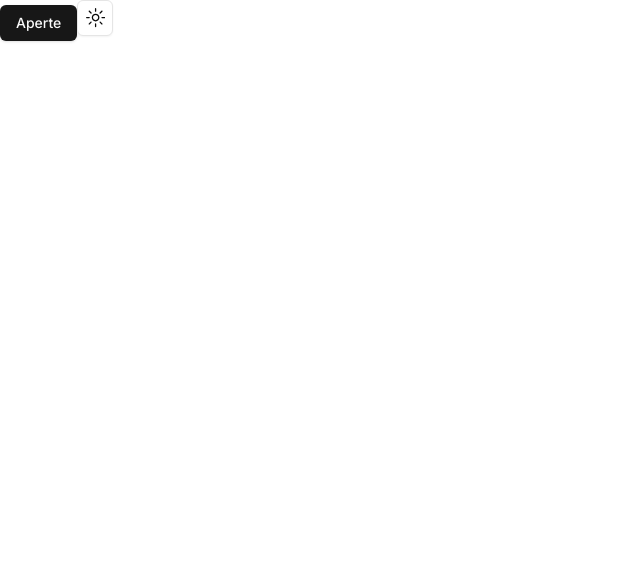
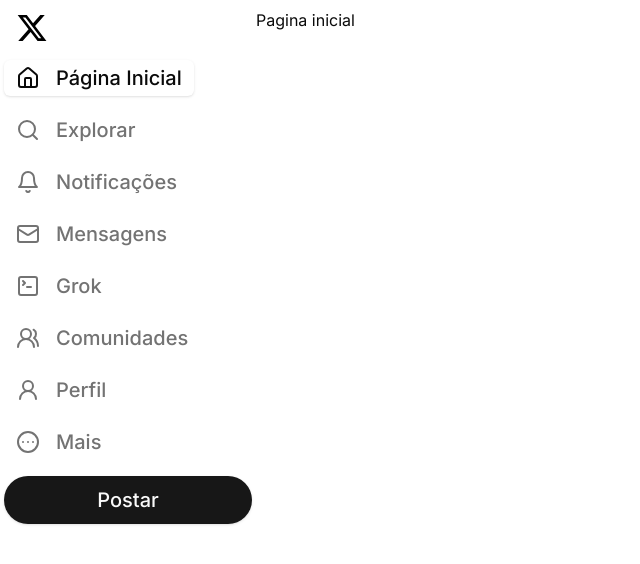
Before and after one commit to jooluisrm/twitter-fake, a Next.js app: page / in a window 1280 px wide. Shown: the top 564 px of the page, without its empty margins (0-640 px from the left). Built offline with nearby package versions, Linux system fonts and the light colour scheme.

Commit message:
Criando a interface inicial

```diff
--- a/package.json
+++ b/package.json
@@ -12,6 +12,7 @@
     "@radix-ui/react-dropdown-menu": "^2.1.1",
     "@radix-ui/react-icons": "^1.3.0",
     "@radix-ui/react-slot": "^1.1.0",
+    "@radix-ui/react-tabs": "^1.1.0",
     "class-variance-authority": "^0.7.0",
     "clsx": "^2.1.1",
     "lucide-react": "^0.438.0",
--- a/src/app/layout.tsx
+++ b/src/app/layout.tsx
@@ -1,7 +1,7 @@
 import type { Metadata } from "next";
 import { Inter } from "next/font/google";
 import "./globals.css";
-import { ThemeProvider } from "@/components/theme-provider";
+import { ThemeProvider } from "@/components/Dark-Mode/theme-provider";
 
 const inter = Inter({ subsets: ["latin"] });
 
--- a/src/app/page.tsx
+++ b/src/app/page.tsx
@@ -1,13 +1,12 @@
 "use client"
 
-import { ThemeToggle } from "@/components/theme-toggle";
-import { Button } from "@/components/ui/button";
+import { TabelaPage } from "@/components/Tabela-Inicial/tabela-page";
+
 
 export const Page = () => {
     return (
-        <div>
-            <Button>Aperte</Button>
-            <ThemeToggle></ThemeToggle>
+        <div className="container mx-auto">
+            <TabelaPage />
         </div>
     );
 }
--- /dev/null
+++ b/src/components/Tabela-Inicial/tabela-page.tsx
@@ -0,0 +1,34 @@
+import { Tabs, TabsContent, TabsList, TabsTrigger } from "@/components/ui/tabs"
+import { Button } from "../ui/button";
+import { EnvelopeClosedIcon, HomeIcon } from "@radix-ui/react-icons";
+import { Bell, CircleEllipsis, Currency, Home, LetterText, Mail, MessageSquareWarningIcon, Search, Share, SquareTerminal, UserRound, UsersRound } from "lucide-react";
+
+
+export const TabelaPage = () => {
+    return (
+        <div>
+            <Tabs defaultValue="home" className="flex ">
+                <TabsList className="flex flex-col h-screen justify-start items-start gap-4 pt-3 w-64 bg-transparent">
+                    <svg xmlns="http://www.w3.org/2000/svg" viewBox="0 0 512 512" className="w-8 fill-black dark:fill-white ml-3"><path d="M389.2 48h70.6L305.6 224.2 487 464H345L233.7 318.6 106.5 464H35.8L200.7 275.5 26.8 48H172.4L272.9 180.9 389.2 48zM364.4 421.8h39.1L151.1 88h-42L364.4 421.8z"/></svg>
+                    <TabsTrigger value="home" className="text-xl flex items-center gap-4"> <Home /> Página Inicial</TabsTrigger>
+                    <TabsTrigger value="explorar" className="text-xl flex items-center gap-4"> <Search /> Explorar</TabsTrigger>
+                    <TabsTrigger value="notificação" className="text-xl flex items-center gap-4"> <Bell/> Notificações</TabsTrigger>
+                    <TabsTrigger value="mensagens" className="text-xl flex items-center gap-4"> <Mail/> Mensagens</TabsTrigger>
+                    <TabsTrigger value="grok" className="text-xl flex items-center gap-4"> <SquareTerminal/> Grok</TabsTrigger>
+                    <TabsTrigger value="comunidades" className="text-xl flex items-center gap-4"> <UsersRound/>Comunidades</TabsTrigger>
+                    <TabsTrigger value="perfil" className="text-xl flex items-center gap-4"> <UserRound/> Perfil</TabsTrigger>
+                    <TabsTrigger value="mais" className="text-xl flex items-center gap-4"> <CircleEllipsis/> Mais</TabsTrigger>
+                    <Button className="w-full text-xl py-6 rounded-full" >Postar</Button>
+                </TabsList>
+                <TabsContent value="home">Pagina inicial</TabsContent>
+                <TabsContent value="explorar">explorar</TabsContent>
+                <TabsContent value="notificação">notificação</TabsContent>
+                <TabsContent value="mensagens">mensagens</TabsContent>
+                <TabsContent value="grok">grok</TabsContent>
+                <TabsContent value="comunidades">comunidades</TabsContent>
+                <TabsContent value="perfil">perfil.</TabsContent>
+                <TabsContent value="mais">mais</TabsContent>
+            </Tabs>
+        </div>
+    );
+}
--- /dev/null
+++ b/src/components/ui/tabs.tsx
@@ -0,0 +1,55 @@
+"use client"
+
+import * as React from "react"
+import * as TabsPrimitive from "@radix-ui/react-tabs"
+
+import { cn } from "@/lib/utils"
+
+const Tabs = TabsPrimitive.Root
+
+const TabsList = React.forwardRef<
+  React.ElementRef<typeof TabsPrimitive.List>,
+  React.ComponentPropsWithoutRef<typeof TabsPrimitive.List>
+>(({ className, ...props }, ref) => (
+  <TabsPrimitive.List
+    ref={ref}
+    className={cn(
+      "inline-flex h-9 items-center justify-center rounded-lg bg-muted p-1 text-muted-foreground",
+      className
+    )}
+    {...props}
+  />
+))
+TabsList.displayName = TabsPrimitive.List.displayName
+
+const TabsTrigger = React.forwardRef<
+  React.ElementRef<typeof TabsPrimitive.Trigger>,
+  React.ComponentPropsWithoutRef<typeof TabsPrimitive.Trigger>
+>(({ className, ...props }, ref) => (
+  <TabsPrimitive.Trigger
+    ref={ref}
+    className={cn(
+      "inline-flex items-center justify-center whitespace-nowrap rounded-md px-3 py-1 text-sm font-medium ring-offset-background transition-all focus-visible:outline-none focus-visible:ring-2 focus-visible:ring-ring focus-visible:ring-offset-2 disabled:pointer-events-none disabled:opacity-50 data-[state=active]:bg-background data-[state=active]:text-foreground data-[state=active]:shadow",
+      className
+    )}
+    {...props}
+  />
+))
+TabsTrigger.displayName = TabsPrimitive.Trigger.displayName
+
+const TabsContent = React.forwardRef<
+  React.ElementRef<typeof TabsPrimitive.Content>,
+  React.ComponentPropsWithoutRef<typeof TabsPrimitive.Content>
+>(({ className, ...props }, ref) => (
+  <TabsPrimitive.Content
+    ref={ref}
+    className={cn(
+      "mt-2 ring-offset-background focus-visible:outline-none focus-visible:ring-2 focus-visible:ring-ring focus-visible:ring-offset-2",
+      className
+    )}
+    {...props}
+  />
+))
+TabsContent.displayName = TabsPrimitive.Content.displayName
+
+export { Tabs, TabsList, TabsTrigger, TabsContent }
```
Also changed, not shown: src/components/Dark-Mode/theme-provider.tsx (renamed from src/components/theme-provider.tsx), src/components/Dark-Mode/theme-toggle.tsx (renamed from src/components/theme-toggle.tsx), 1 other file (tests, documents, lock files or other folders).
